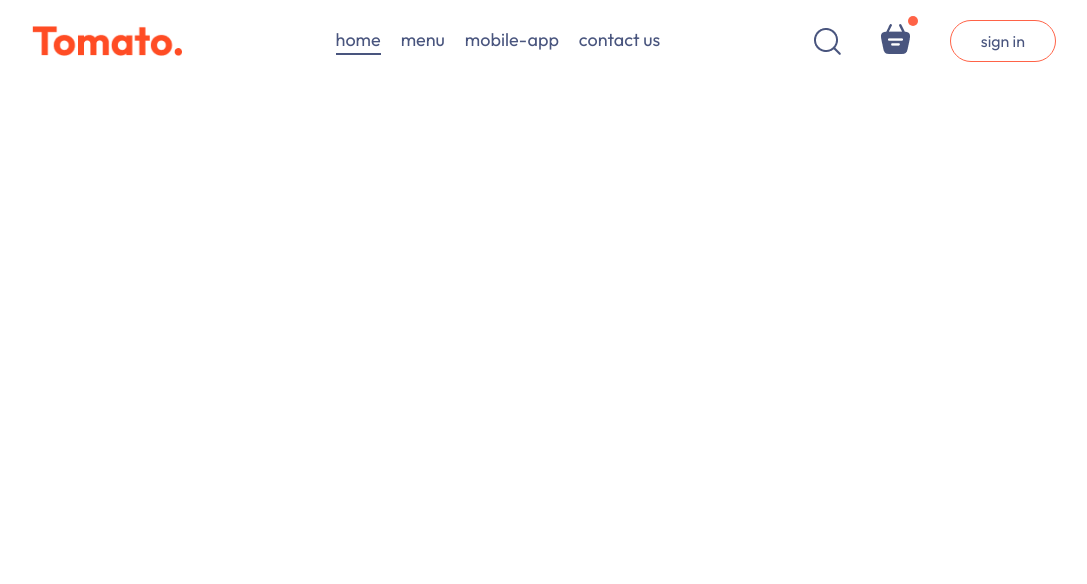
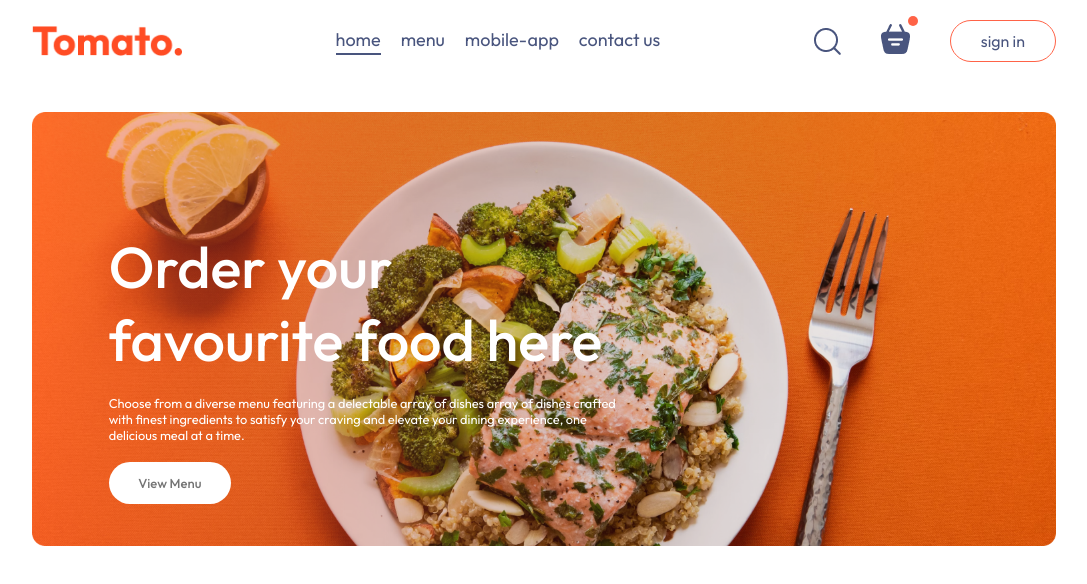
Before and after one commit to mayank26202/food-delivery-mern, a React (Vite) app in the folder frontend/: page / in a window 1280 px wide. Shown: the top 584 px of the page, without its empty margins (96-1183 px from the left). Built offline with nearby package versions, Linux system fonts and the light colour scheme.

Commit message:
header created

```diff
--- a/frontend/src/App.jsx
+++ b/frontend/src/App.jsx
@@ -1,10 +1,19 @@
 import React from 'react'
 import Navbar from './components/Navbar/Navbar'
+import { Route,Routes } from 'react-router-dom'
+import Home from './pages/Home/Home'
+import PlaceOrder from './pages/PlaceOrder/PlaceOrder'
+import Cart from './pages/Cart/Cart'
 
 const App = () => {
   return (
     <div className='app'>
       <Navbar/>
+      <Routes>
+        <Route path='/' element={<Home/>} />
+        <Route path='/cart' element={<Cart/>} />
+        <Route path='/order' element={<PlaceOrder/>}/>
+      </Routes>
     </div>
   )
 }
--- /dev/null
+++ b/frontend/src/components/Header/Header.css
@@ -0,0 +1,41 @@
+.header{
+    height: 34vw;
+    margin: 30px auto;
+    background: url('/header_img.png') no-repeat;
+    background-size: contain;
+    position: relative;
+}
+
+.header-contents{
+    position: absolute;
+    display: flex;
+    flex-direction: column;
+    align-items: start;
+    gap: 1.5vw;
+    max-width: 50%;
+    bottom: 10%;
+    left: 6vw;
+    animation: fadeIn 3s;
+
+}
+
+.header-contents h2{
+    font-weight: 500;
+    color: white;
+    font-size: max(4.5vw,22px);
+}
+
+.header-contents p{
+    color: white;
+    font-size: 1vw;
+}
+
+.header-contents button{
+    border: none;
+    color: #747474;
+    font-weight: 500;
+    padding: 1vw 2.3vw;
+    background-color: white;
+    font-size: max(1vw,13px);
+    border-radius: 50px;
+}
--- /dev/null
+++ b/frontend/src/components/Header/Header.jsx
@@ -0,0 +1,16 @@
+import React from 'react'
+import './Header.css'
+
+const Header = () => {
+  return (
+    <div className='header'>
+      <div className="header-contents">
+        <h2>Order your favourite food here</h2>
+        <p>Choose from a diverse menu featuring a delectable array of dishes array of dishes crafted with finest ingredients to satisfy your craving and elevate your dining experience, one delicious meal at a time.</p>
+        <button>View Menu</button>
+      </div>
+    </div>
+  )
+}
+
+export default Header
--- a/frontend/src/index.css
+++ b/frontend/src/index.css
@@ -17,3 +17,12 @@
   width: 80%;
   margin: auto;
 }
+
+@keyframes fadeIn{
+  0%{
+    opacity: 0;
+  }
+  100%{
+    opacity: 1;
+  }
+}
--- a/frontend/src/main.jsx
+++ b/frontend/src/main.jsx
@@ -1,10 +1,13 @@
-import { StrictMode } from 'react'
+import React from 'react'
 import { createRoot } from 'react-dom/client'
 import App from './App.jsx'
 import './index.css'
+import { BrowserRouter } from 'react-router-dom'
 
 createRoot(document.getElementById('root')).render(
-  <StrictMode>
-    <App />
-  </StrictMode>,
+  <BrowserRouter>
+   <App />
+  </BrowserRouter>
+
+
 )
--- /dev/null
+++ b/frontend/src/pages/Cart/Cart.jsx
@@ -0,0 +1,12 @@
+import React from 'react'
+import './Cart.css'
+
+const Cart = () => {
+  return (
+    <div>
+
+    </div>
+  )
+}
+
+export default Cart
--- /dev/null
+++ b/frontend/src/pages/Home/Home.jsx
@@ -0,0 +1,13 @@
+import React from 'react'
+import './Home.css'
+import Header from '../../components/Header/Header'
+
+const Home = () => {
+  return (
+    <div>
+      <Header/>
+    </div>
+  )
+}
+
+export default Home
--- /dev/null
+++ b/frontend/src/pages/PlaceOrder/PlaceOrder.jsx
@@ -0,0 +1,12 @@
+import React from 'react'
+import './PlaceOrder.css'
+
+const PlaceOrder = () => {
+  return (
+    <div>
+
+    </div>
+  )
+}
+
+export default PlaceOrder
```
Also changed, not shown: frontend/public/header_img.png (added), frontend/src/pages/Cart/Cart.css (added), frontend/src/pages/Home/Home.css (added), frontend/src/pages/PlaceOrder/PlaceOrder.css (added).
